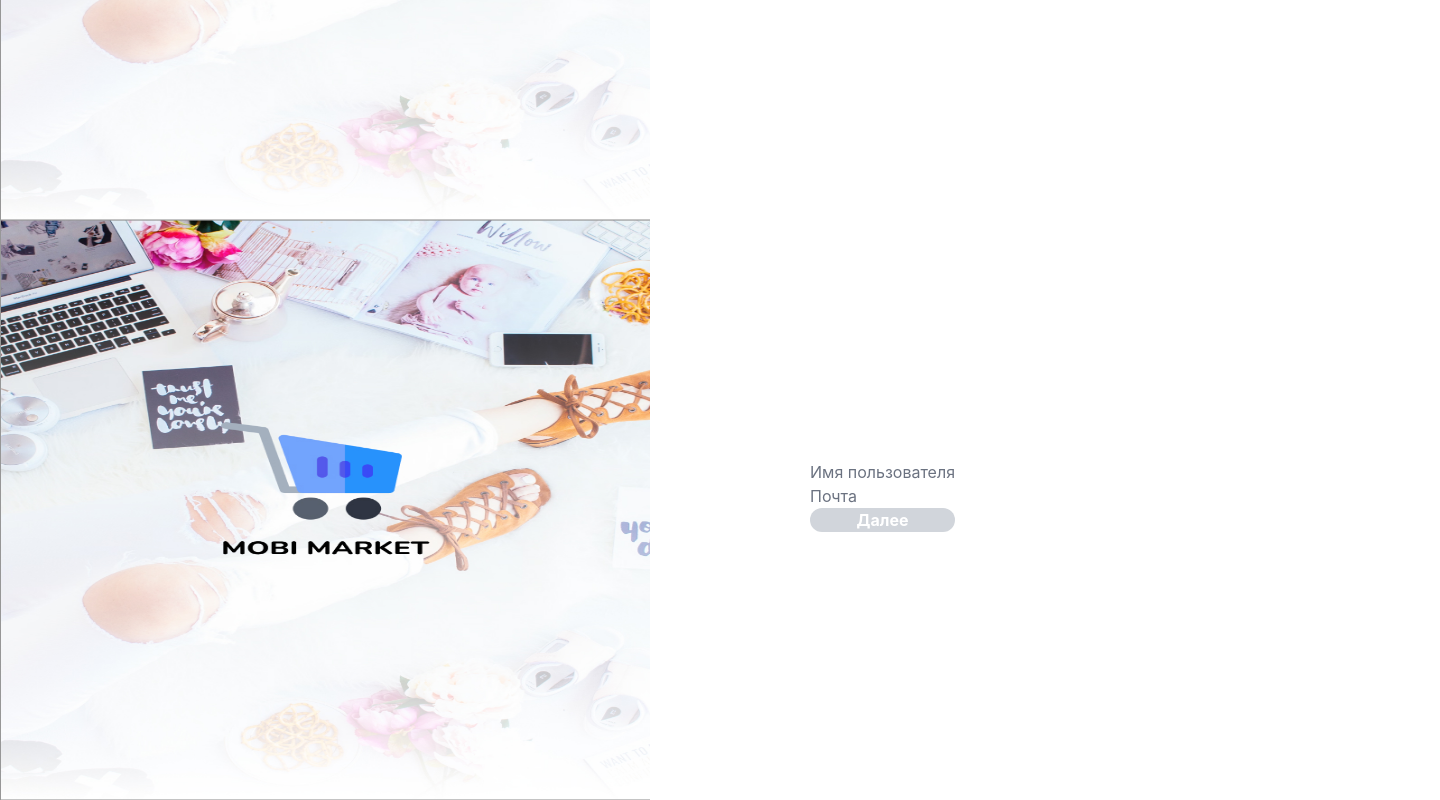
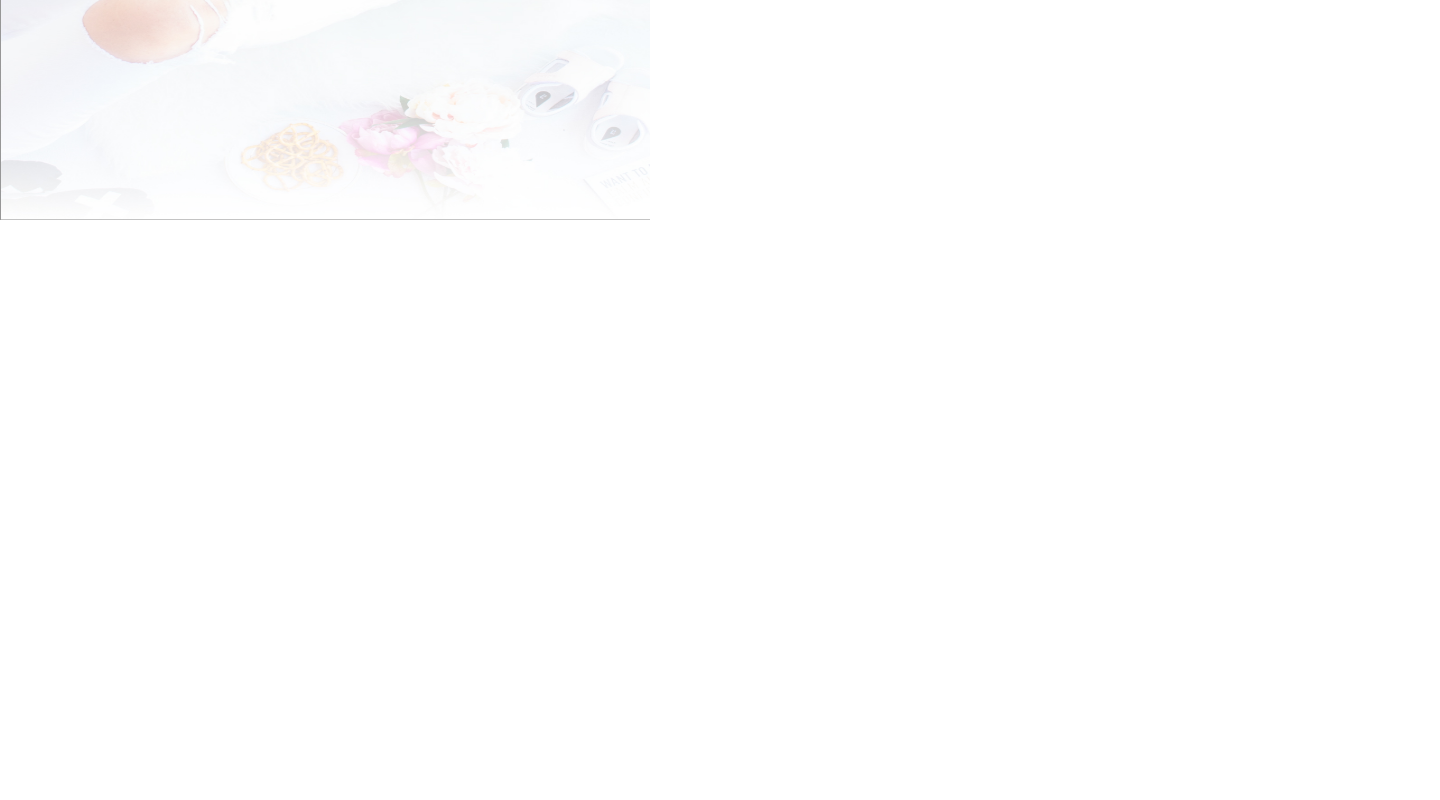
Before and after one commit to NAZIK-Dairbekovna/Mobi-market, a React (Create React App) app: page / in a window 1280 px wide. Shown: the part 360-1160 px from the top of the page, 1440 px wide, since content can reach past the window. After the commit the page ends 800 px from the top, so only its background shows below. Built offline with nearby package versions, Linux system fonts and the light colour scheme.

Commit message:
inst router-dom

```diff
--- a/package.json
+++ b/package.json
@@ -16,6 +16,7 @@
     "react": "^18.2.0",
     "react-dom": "^18.2.0",
     "react-redux": "^9.0.4",
+    "react-router-dom": "^6.21.1",
     "react-scripts": "5.0.1",
     "typescript": "^4.9.5",
     "web-vitals": "^2.1.4"
--- a/src/App.tsx
+++ b/src/App.tsx
@@ -1,15 +1,16 @@
 import React from 'react';
 import './App.css';
 import Login from "./components/Login/Login";
+import {Route, Routes} from "react-router-dom";
 import SignUp from "./components/SignUp/SignUp";
 
 function App() {
-  return (
-    <div className="App">
-      <Login/>
-      <SignUp/>
-    </div>
-  );
+    return (
+        <Routes>
+            <Route path='/' element={<Login/>}/>
+            <Route path='/signUp' element={<SignUp/>}/>
+        </Routes>
+    );
 }
 
 export default App;
--- a/src/components/Login/Login.tsx
+++ b/src/components/Login/Login.tsx
@@ -19,6 +19,7 @@ function Login() {
                     <form action=""
                           aria-placeholder={'Пароль'}
                           className=" text-gray-500 border-b-blue-600"
+                          aria-label={'password'}
                     >
                         Пароль
                     </form>
--- a/src/index.css
+++ b/src/index.css
@@ -10,8 +10,3 @@ body {
   -webkit-font-smoothing: antialiased;
   -moz-osx-font-smoothing: grayscale;
 }
-
-code {
-  font-family: source-code-pro, Menlo, Monaco, Consolas, 'Courier New',
-    monospace;
-}
--- a/src/index.tsx
+++ b/src/index.tsx
@@ -3,13 +3,16 @@ import ReactDOM from 'react-dom/client';
 import './index.css';
 import App from './App';
 import reportWebVitals from './reportWebVitals';
+import {BrowserRouter} from "react-router-dom";
 
 const root = ReactDOM.createRoot(
   document.getElementById('root') as HTMLElement
 );
 root.render(
   <React.StrictMode>
-    <App />
+      <BrowserRouter>
+          <App />
+      </BrowserRouter>
   </React.StrictMode>
 );
 
```
Also changed, not shown: 1 other file (tests, documents, lock files or other folders).
